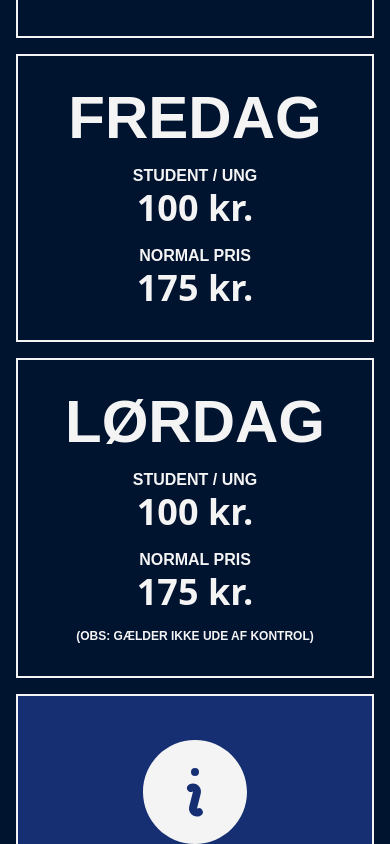
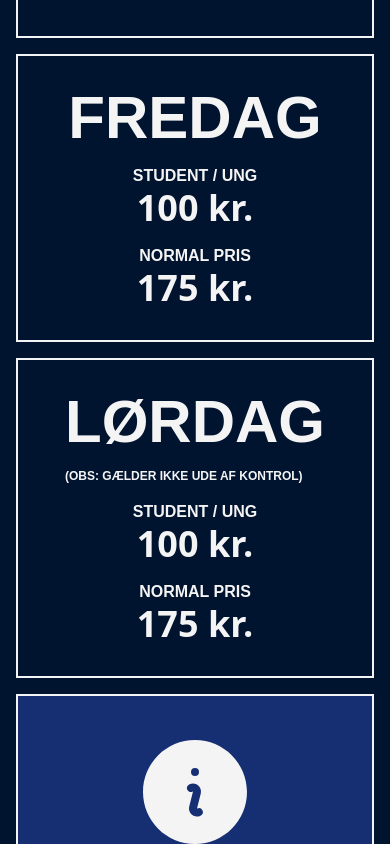
Before and after one commit to andersravn32/kold-festival, a Vue app: page / in a window 390 px wide. Shown: the part 4116-4960 px from the top of the page. Built offline with nearby package versions, Linux system fonts and the light colour scheme; a web font is replaced by a local one.

Commit message:
Change: Changed subtitle placement

```diff
--- a/src/components/PricePanel.vue
+++ b/src/components/PricePanel.vue
@@ -20,16 +20,19 @@ defineProps({
 </script>
 
 <template>
-  <a href="https://tix.dk/da/musikkolding/buyingflow/tickets/15815/23040/" target="_blank" class="price-panel hover:bg-blue-600/50 hover:cursor-pointer transition-all duration-300">
-    <h3 class="text-6xl">{{title}}</h3>
+    <a href="https://tix.dk/da/musikkolding/buyingflow/tickets/15815/23040/" target="_blank"
+        class="price-panel hover:bg-blue-600/50 hover:cursor-pointer transition-all duration-300">
+        <div>
+            <h3 class="text-6xl">{{ title }}</h3>
+            <h5 v-if="subtitle" class="font-body text-xs mt-4">{{ subtitle }}</h5>
+        </div>
         <div class="flex flex-col text-center">
             <h4 class="lg:text-lg">Student / Ung</h4>
-        <p class="text-4xl lg:text-6xl font-bold">{{studentPrice}} kr.</p>
+            <p class="text-4xl lg:text-6xl font-bold">{{ studentPrice }} kr.</p>
         </div>
         <div class="flex flex-col text-center">
             <h4 class="lg:text-xl">Normal pris</h4>
-        <p class="text-4xl lg:text-6xl font-bold">{{price}} kr.</p>
-        <h5 v-if="subtitle" class="font-body text-xs mt-4">{{ subtitle }}</h5>
+            <p class="text-4xl lg:text-6xl font-bold">{{ price }} kr.</p>
         </div>
     </a>
 </template>
```
Lines whose indentation alone changed are shown as unchanged.
